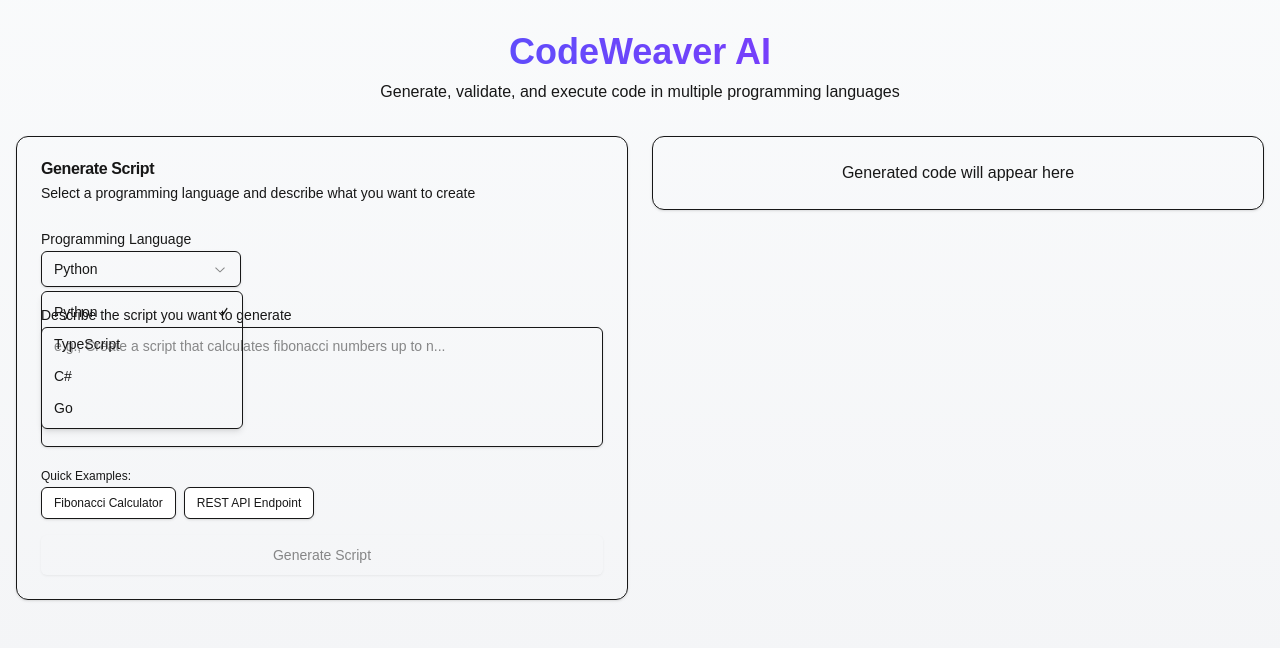
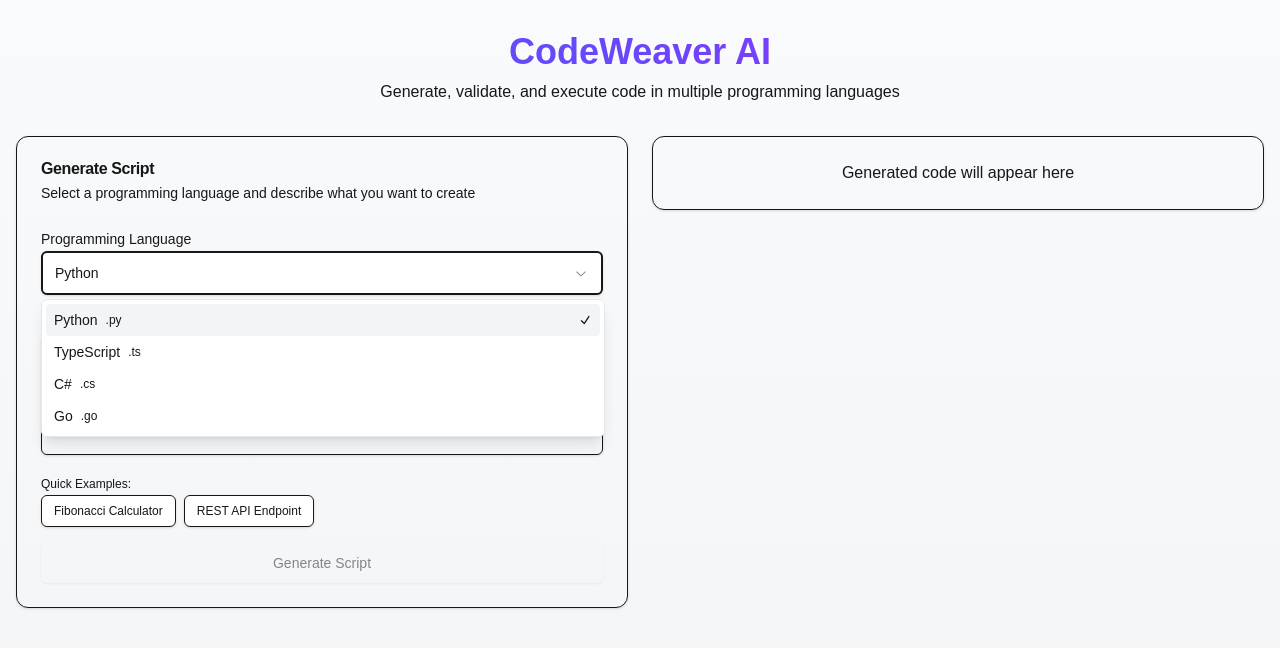
Before and after one commit to samiur-r/CodeWeaver-AI, a Next.js app: page / in a window 1280 px wide. Both pictures are taken after a click on the button "Python". Shown: the top 648 px of the page. Built offline with nearby package versions, Linux system fonts and the light colour scheme.

Commit message:
fix: language selector

```diff
--- a/app/page.tsx
+++ b/app/page.tsx
@@ -1,6 +1,6 @@
 'use client';
 
-import { useState, useMemo } from 'react';
+import { useState, useMemo, useRef } from 'react';
 import { useChat } from '@ai-sdk/react';
 import { DefaultChatTransport } from 'ai';
 import { LanguageSelector } from '@/components/LanguageSelector';
@@ -18,13 +18,17 @@ export default function Home() {
   const [validation, setValidation] = useState<ValidationResponse | null>(null);
   const [isValidating, setIsValidating] = useState(false);
 
+  // Use ref to access current language value in the fetch closure
+  const languageRef = useRef<SupportedLanguage>(language);
+  languageRef.current = language;
+
   const { messages, sendMessage, status } = useChat({
     transport: new DefaultChatTransport({
       api: '/api/chat',
       fetch: async (url, options) => {
         // Add language to the request body
         const body = options?.body ? JSON.parse(options.body as string) : {};
-        body.language = language;
+        body.language = languageRef.current;
 
         return fetch(url, {
           ...options,
--- a/components/LanguageSelector.tsx
+++ b/components/LanguageSelector.tsx
@@ -16,15 +16,26 @@ interface LanguageSelectorProps {
 }
 
 export function LanguageSelector({ value, onChange }: LanguageSelectorProps) {
+  const currentLanguage = SUPPORTED_LANGUAGES.find(lang => lang.value === value);
+
   return (
     <Select value={value} onValueChange={onChange}>
-      <SelectTrigger className="w-full sm:w-[200px]">
-        <SelectValue placeholder="Select a language" />
+      <SelectTrigger className="w-full h-11 bg-background border-2 hover:border-primary/50 transition-colors">
+        <SelectValue>
+          <span className="font-medium">{currentLanguage?.name || 'Select a language'}</span>
+        </SelectValue>
       </SelectTrigger>
-      <SelectContent>
+      <SelectContent className="bg-white dark:bg-gray-900 border border-gray-200 dark:border-gray-700 shadow-lg z-50">
         {SUPPORTED_LANGUAGES.map((lang) => (
-          <SelectItem key={lang.value} value={lang.value}>
-            {lang.name}
+          <SelectItem
+            key={lang.value}
+            value={lang.value}
+            className="cursor-pointer hover:bg-gray-100 dark:hover:bg-gray-800 focus:bg-gray-100 dark:focus:bg-gray-800"
+          >
+            <div className="flex items-center gap-2">
+              <span className="font-medium">{lang.name}</span>
+              <span className="text-xs text-muted-foreground">.{lang.extension}</span>
+            </div>
           </SelectItem>
         ))}
       </SelectContent>
```
